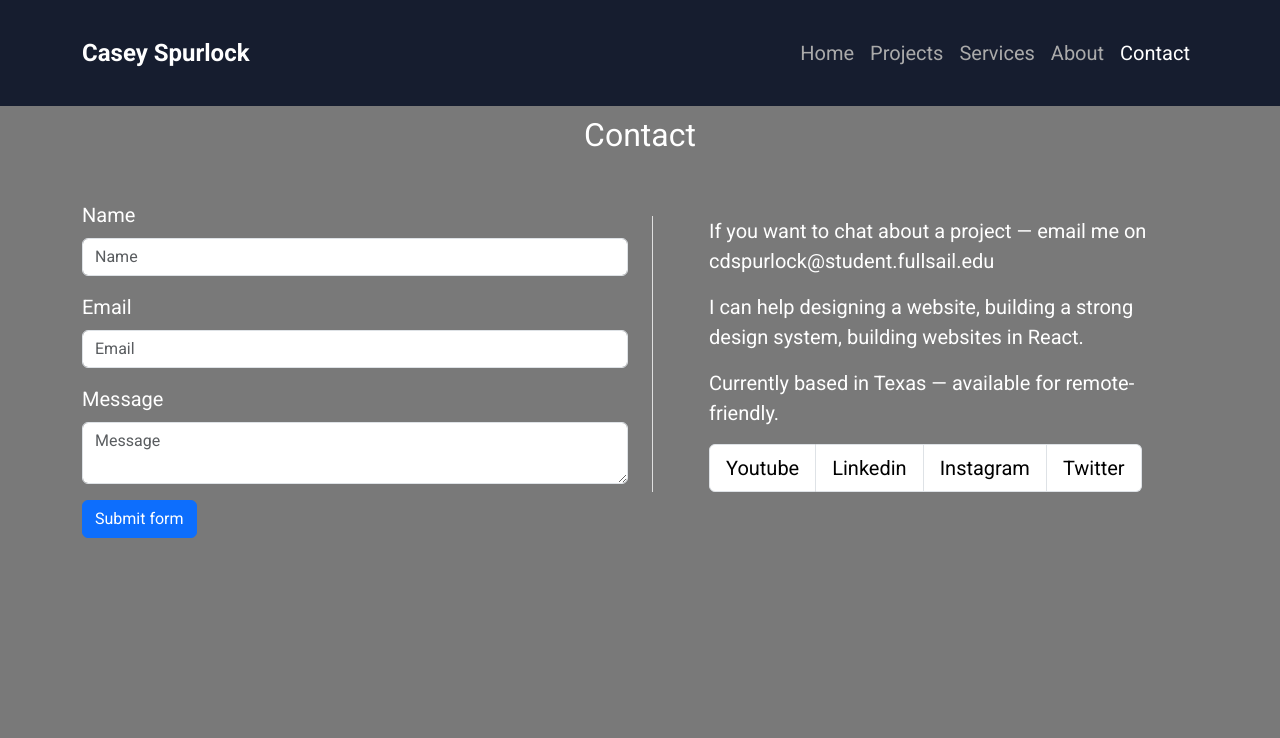
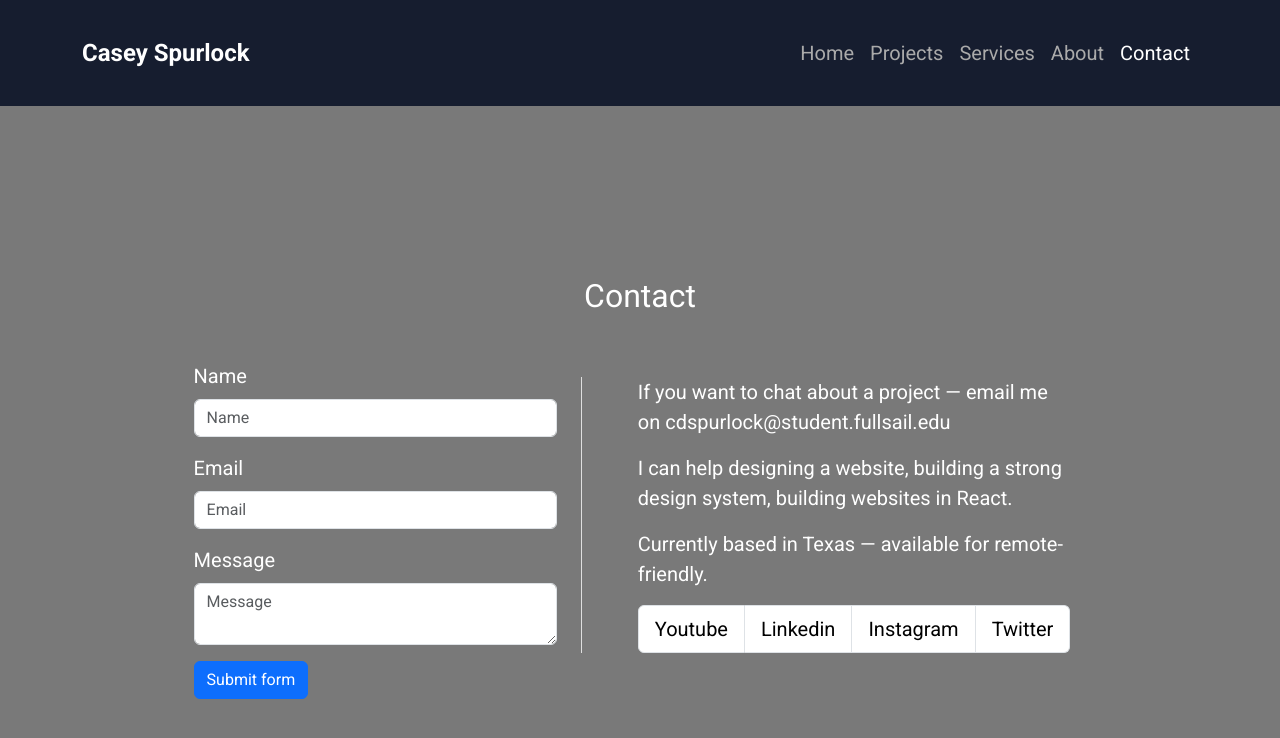
Before and after one commit to SpurlockC/MyPortfolio, a React (Create React App) app: page /contact in a window 1280 px wide. Shown: the top 738 px of the page. Built offline with nearby package versions, Linux system fonts and the light colour scheme.

Commit message:
updated styles

```diff
--- a/src/App.css
+++ b/src/App.css
@@ -68,6 +68,11 @@ body {
   width: 100%;
   text-align: left;
   margin: 100px auto 0;
+  display: flex;
+  flex-direction: column;
+  align-items: center;
+  justify-content: center;
+  padding: 0px 10%;
 }
 .contact h2 {
   text-align: center;
@@ -98,6 +103,7 @@ body {
 }
 .card {
   background-color: transparent;
+
 }
 
 .card-text{
```
